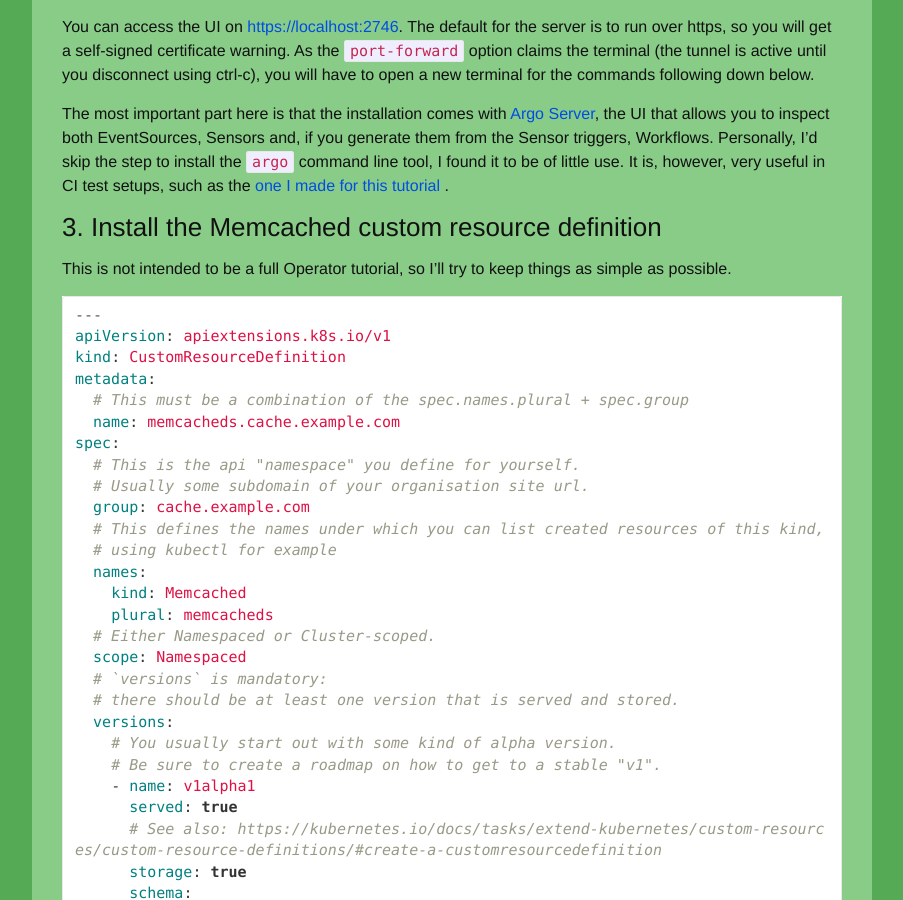
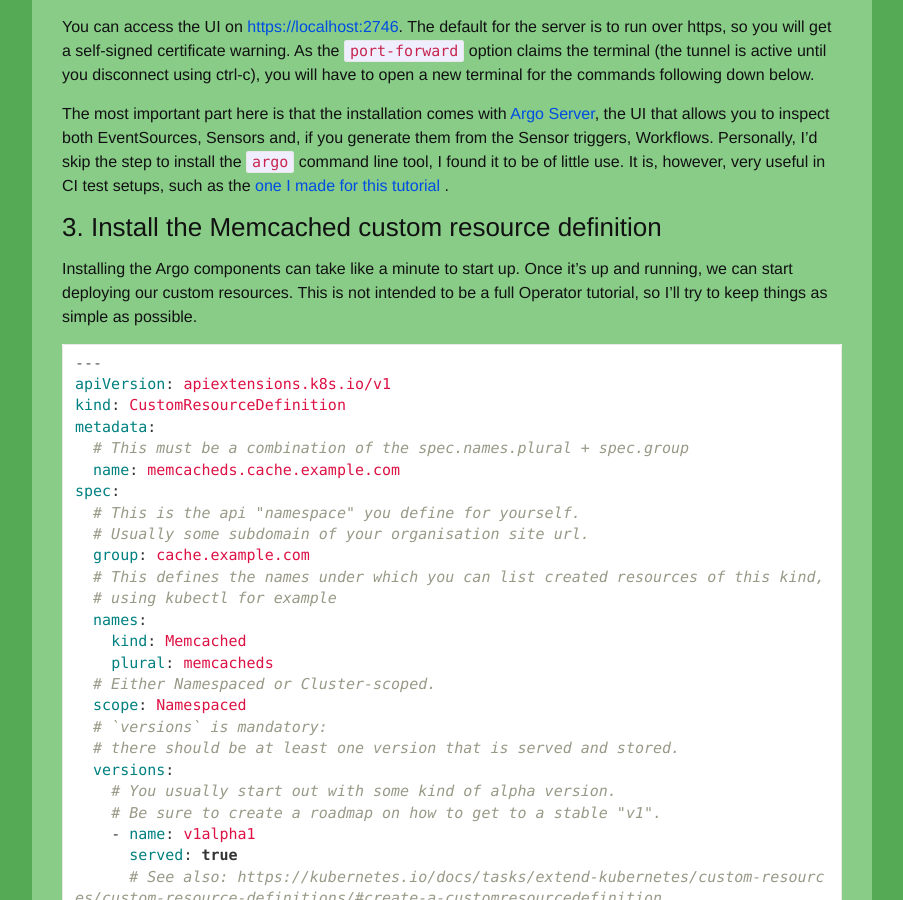
Before and after one commit to reinvantveer/reinvantveer.github.io, a Jekyll site: the page built from _posts/2022-01-29-easier-operator.md, in a window 1280 px wide and 900 px high, scrolled down 5853 px. Shown: the whole window, without its empty margins (188-1091 px from the left). Built offline with Jekyll 4.4.1, drawn with Linux system fonts in a browser that asks for light colours; comment, search, counter and statistics services are not loaded.

Commit message:
wait for Argo install
Signed-off-by: reinvantveer <rein@vantveer.me>

````diff
--- a/_posts/2022-01-29-easier-operator.md
+++ b/_posts/2022-01-29-easier-operator.md
@@ -234,7 +234,8 @@ the [one I made for this tutorial](https://github.com/reinvantveer/reinvantveer.
 
 ### 3. Install the Memcached custom resource definition
 
-This is not intended to be a full Operator tutorial, so I'll try to keep things as simple as possible.
+Installing the Argo components can take like a minute to start up. Once it's up and running, we can start deploying our
+custom resources. This is not intended to be a full Operator tutorial, so I'll try to keep things as simple as possible.
 
 ```yaml
 {% include memcached/crd.yaml %}
````
